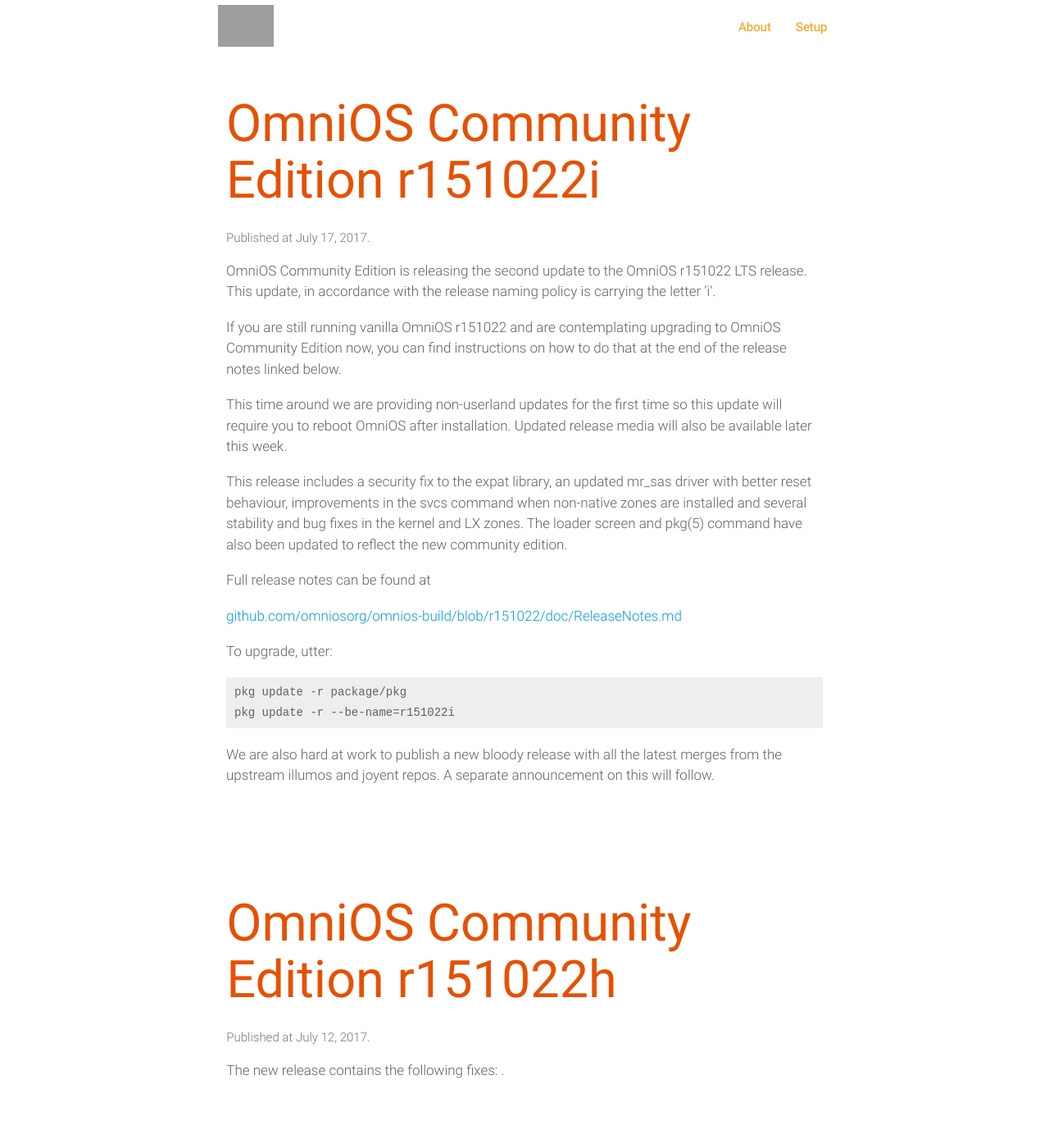
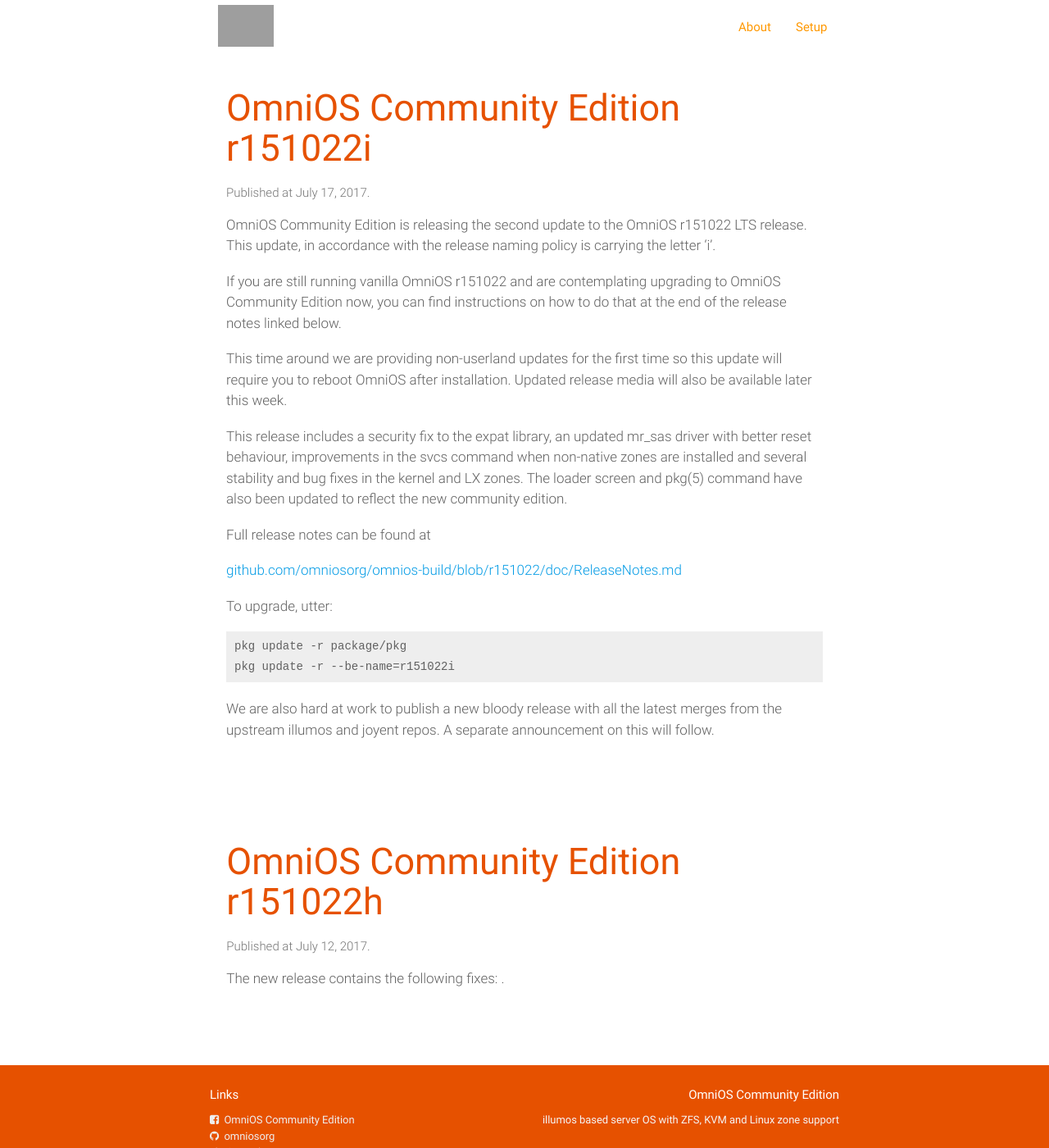
Before and after one commit to omniosorg/omniosorg.github.io, a Jekyll site: the page built from index.html, in a window 1280 px wide and 1400 px high. Shown: the whole window at 82% size. Built offline with Jekyll 4.4.1, drawn with Linux system fonts in a browser that asks for light colours; the list of posts is cut into pages by our own code; grey boxes are pictures that could not be loaded.

Commit message:
fix homepage

```diff
--- a/assets/css/app.scss
+++ b/assets/css/app.scss
@@ -1,16 +1,17 @@
 ---
 # Transform Sass into css
 ---
+$h1-fontsize: 3rem;
+$h2-fontsize: 2rem;
+$h3-fontsize: 1.5rem;
+$h4-fontsize: 1rem;
+$h5-fontsize: 1rem;
+$h6-fontsize: 1rem;
+
 @import "materialize";
 @import "fontawesome";
 @import "pygments";
 
-$h1-fontsize: 3.56rem;
-$h2-fontsize: 2.92rem;
-$h3-fontsize: 2.28rem;
-$h4-fontsize: 1.64rem;
-$h5-fontsize: 1rem;
-$h6-fontsize: 1rem;
 
 body {
   display: flex;
```
